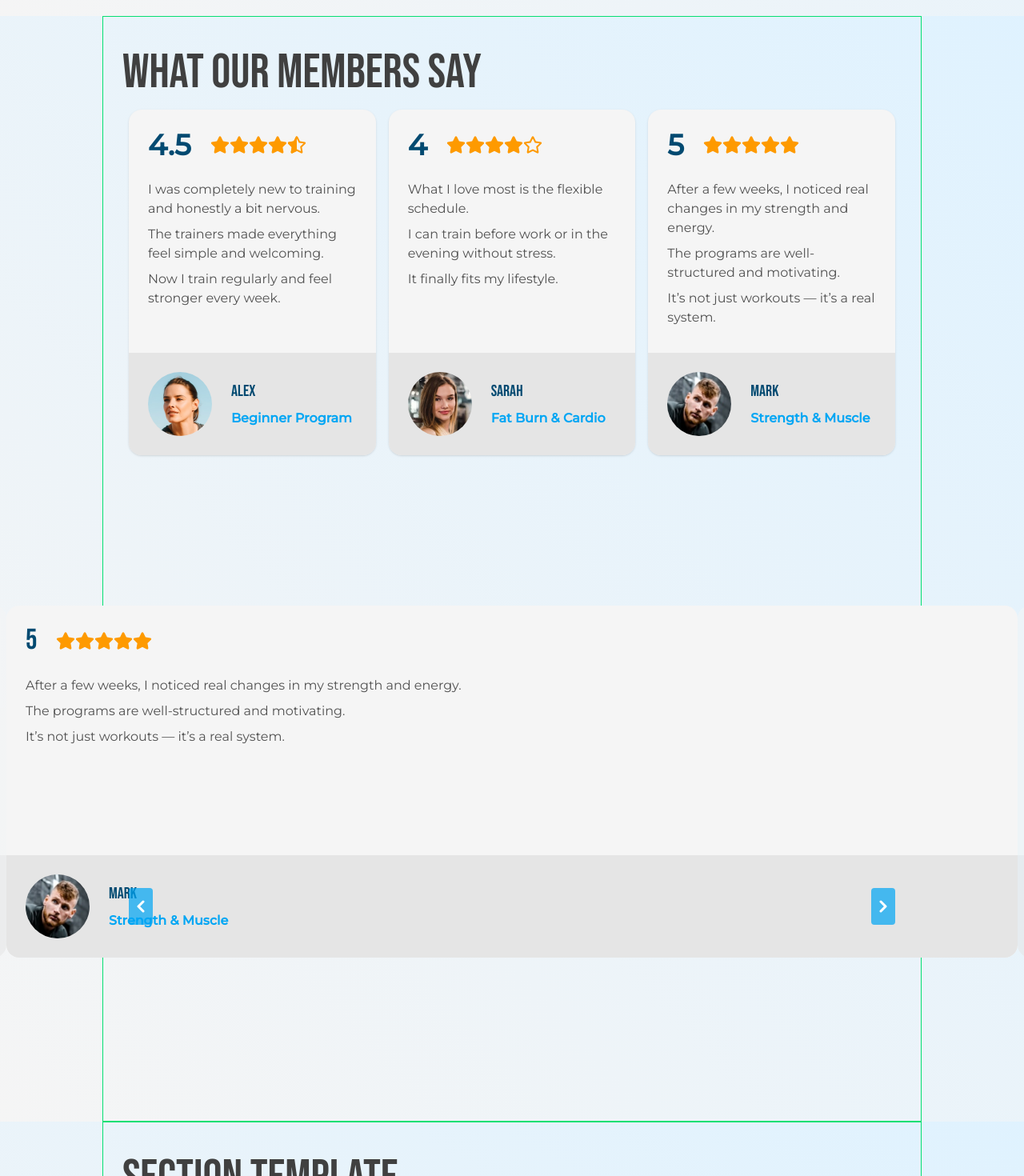
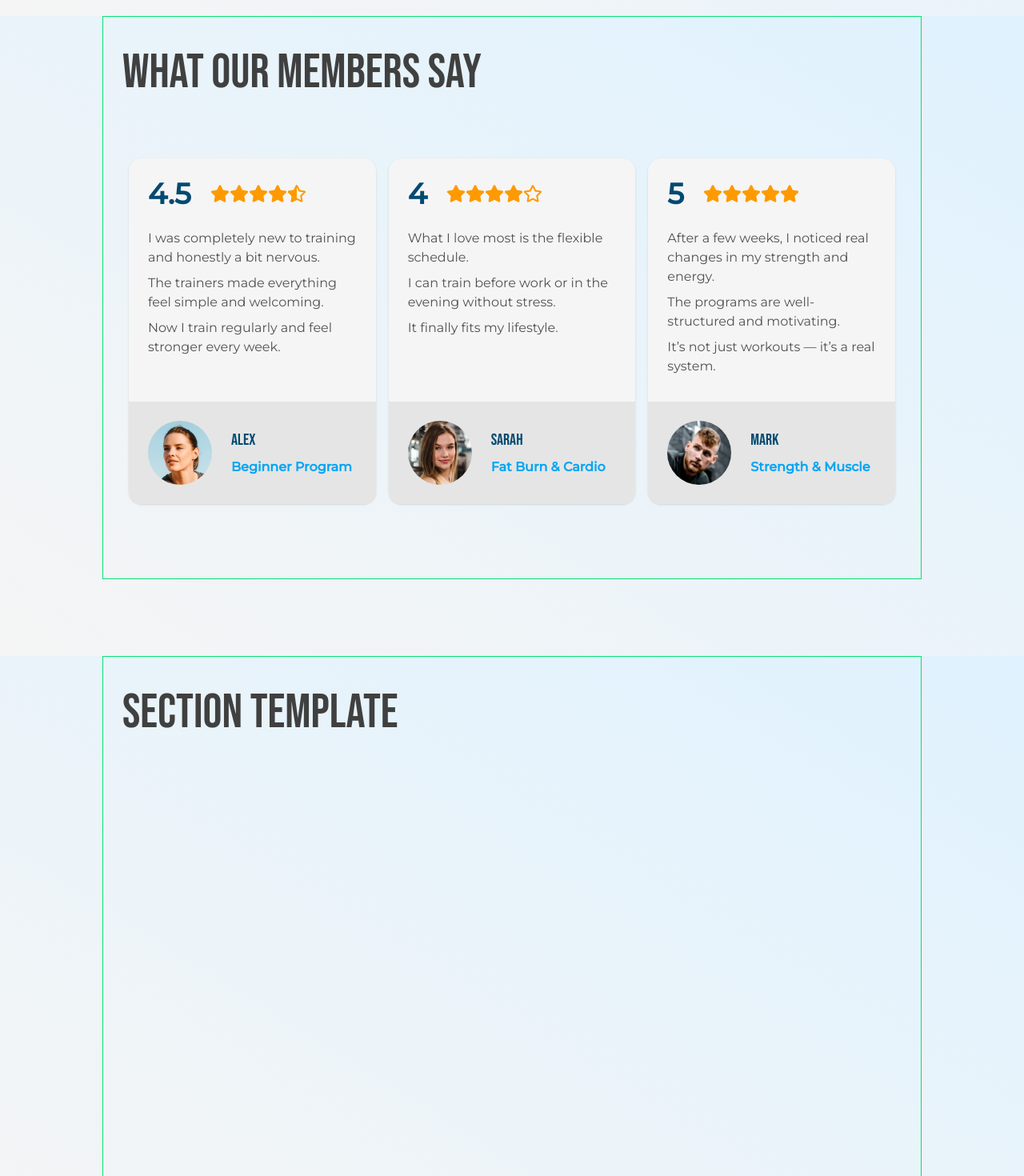
Before and after one commit to AbdallahBenj/landing-page, a React (Vite) app: page / in a window 1280 px wide. Shown: the part 3180-4650 px from the top of the page at 80% size. Built offline with nearby package versions, Linux system fonts and the light colour scheme.

Commit message:
fix broken slider height

```diff
--- a/src/layout/MobileTestimonialsSlider.jsx
+++ b/src/layout/MobileTestimonialsSlider.jsx
@@ -86,11 +86,8 @@ const MobileTestimonialsSlider = () => {
       onTouchMove={handleTouchMove}
       onTouchEnd={handleTouchEnd}
       className="testimonial-cards relative
+      md:hidden min-h-110
       p-2 m-auto w-full touch-pan-y
-      min-h-dvh
-      md:min-h-screen
-      scroll-mt-(--header-mobile)
-      md:scroll-mt-(--header-desktop)
       flex justify-center items-center
       transition-all duration-700"
     >
@@ -106,7 +103,7 @@ const MobileTestimonialsSlider = () => {
             key={id}
             className={`testimonial-card absolute
                   font-montserrat
-                  w-[calc(100vw-1rem)] min-h-110
+                  w-[calc(100vw-1rem)] h-full
                   flex flex-col justify-between
                   rounded-2xl bg-neutral-100
                   transition-all duration-500 ease-in-out
--- a/src/sections/TestimonialsSection.jsx
+++ b/src/sections/TestimonialsSection.jsx
@@ -5,7 +5,7 @@ import StarsReview from "../components/StarsReview";
 const TestimonialsSection = ({ sectionRefs }) => {
   return (
     <section
-      id="testimonial"
+      id="testimonials"
       ref={sectionRefs}
       className="testimonial-section
       flex justify-center overflow-hidden
@@ -38,9 +38,10 @@ const TestimonialsSection = ({ sectionRefs }) => {
           >
             What Our Members Say
           </h2>
+
           <div
             className="testimonial-cards p-2 m-auto
-            hidden md:grid md:grid-cols-3 grid-con gap-4"
+            hidden md:grid grid-cols-3 grid-con gap-4"
           >
             {testimonialsContent.map((card) => {
               const { id, name, image, description, className, score } = card;
@@ -103,7 +104,6 @@ const TestimonialsSection = ({ sectionRefs }) => {
           {/* Mobile Slide Start */}
 
           {/* <MobileTestimonialsSlider /> */}
-
           <MobileTestimonialsSlider />
 
           {/* Mobile Slide End */}
```
